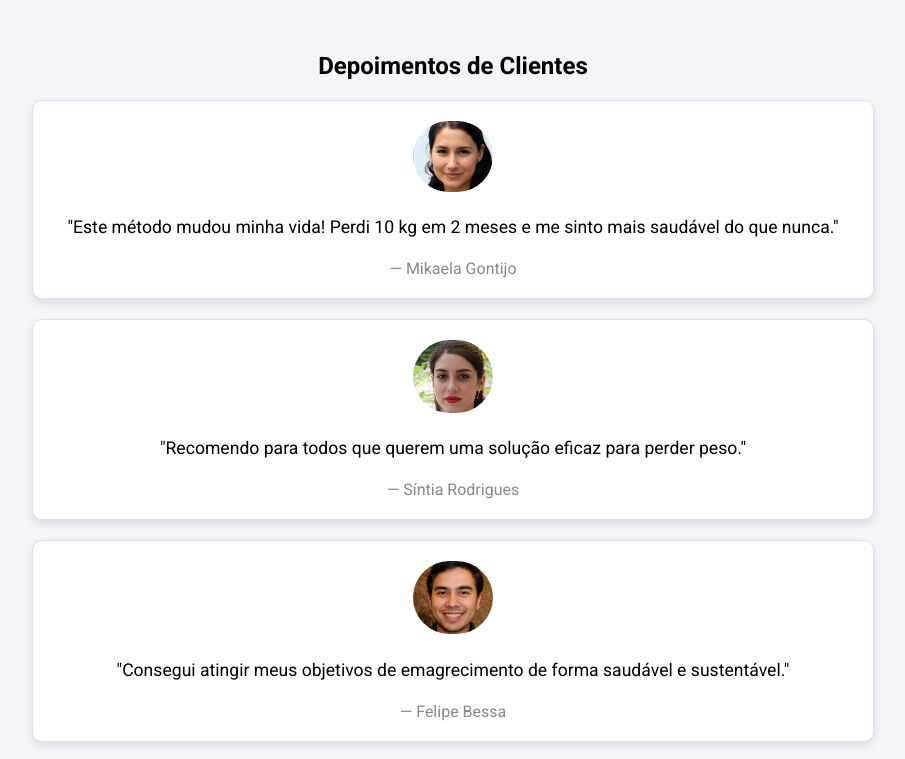
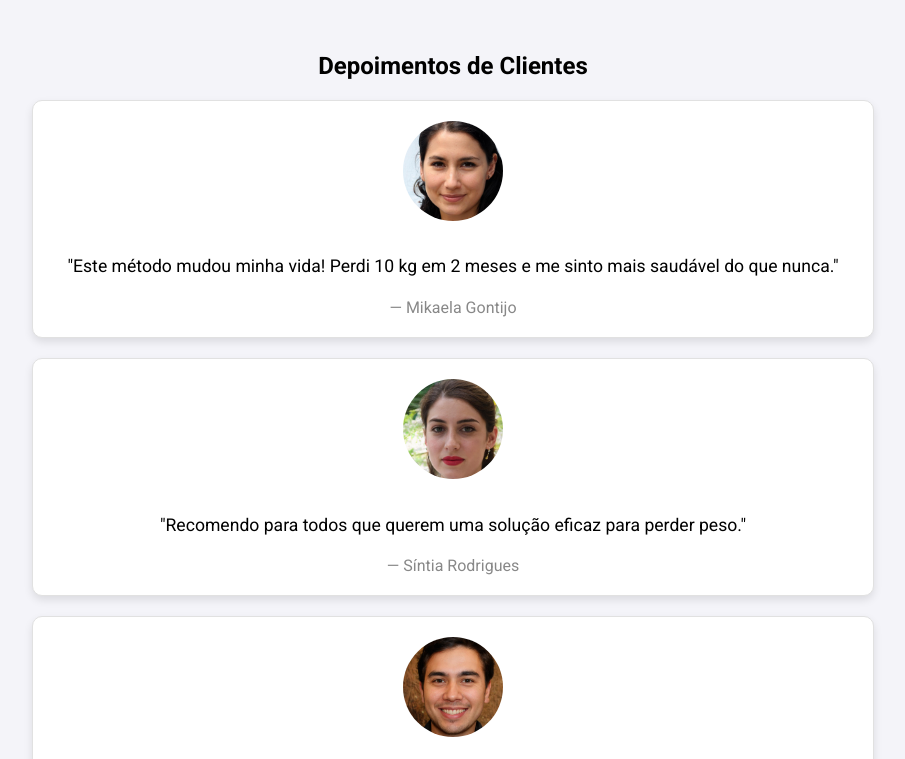
Before and after one commit to LucasSantos14/KetoLyfe, a plain HTML site: page index.html in a window 1280 px wide. Shown: the part 1260-2019 px from the top of the page, without its empty margins (187-1092 px from the left). Drawn offline with Linux system fonts and the light colour scheme.

Commit message:
Novas configuracoes arquivos

```diff
--- a/index.html
+++ b/index.html
@@ -19,7 +19,7 @@
             <h2>Assista o vídeo abaixo para descobrir <mark style="background-color: rgb(241, 64, 64); border-radius: 9px; color: #ffffff;">o segredo!</mark></h2>
             <div class="video-container">
                 <video id="vsl-video" autoplay>
-                    <source src="https://drive.google.com/uc?id=1xAmanufS60pYvhQOgrWKIrMVuXEb_bpz" type="video/mp4">
+                    <source src="VSL.mp4" type="video/mp4">
                     Seu navegador não suporta a tag de vídeo.
                 </video>
                 <br><br>
--- a/scripts.js
+++ b/scripts.js
@@ -1,5 +1,4 @@
 function buyNow() {
-    alert('Redirecionando para a página de compra!');
     window.location.href = "https://pay.kiwify.com.br/OXZo2kX";
 }
 
--- a/styles.css
+++ b/styles.css
@@ -109,6 +109,15 @@ header h1 {
     margin: 20px auto;
     max-width: 800px;
     box-shadow: 0 4px 8px rgba(0, 0, 0, 0.1);
+    text-align: center;
+}
+
+.testimonials-section .testimonial img {
+    width: 100px;
+    height: 100px;
+    border-radius: 50%;
+    object-fit: cover;
+    margin-bottom: 10px;
 }
 
 .testimonials-section .testimonial p {
@@ -176,8 +185,3 @@ footer .buy-button {
         width: 100%;
     }
 }
-
-.testimonial > img {
-    width: 80px;
-    border-radius: 60px;
-}
```
Also changed, not shown: 2 other files.
